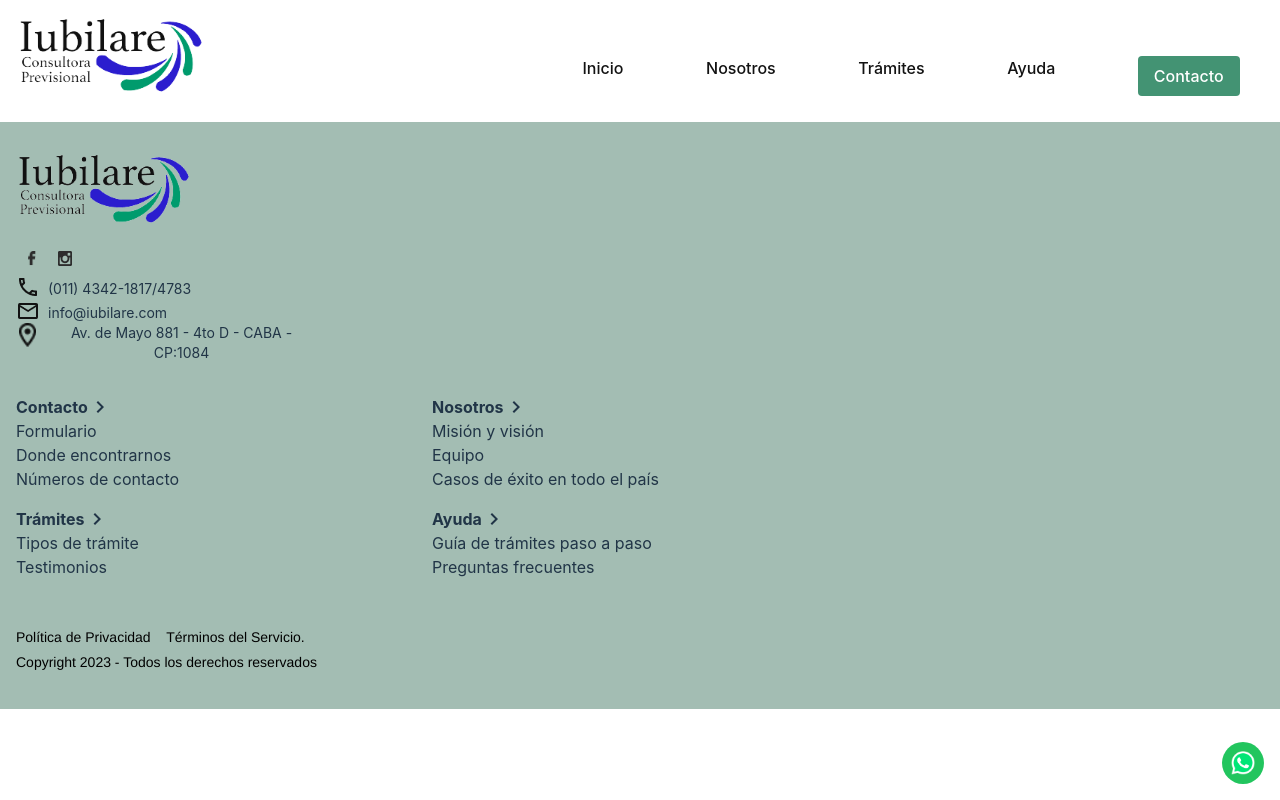
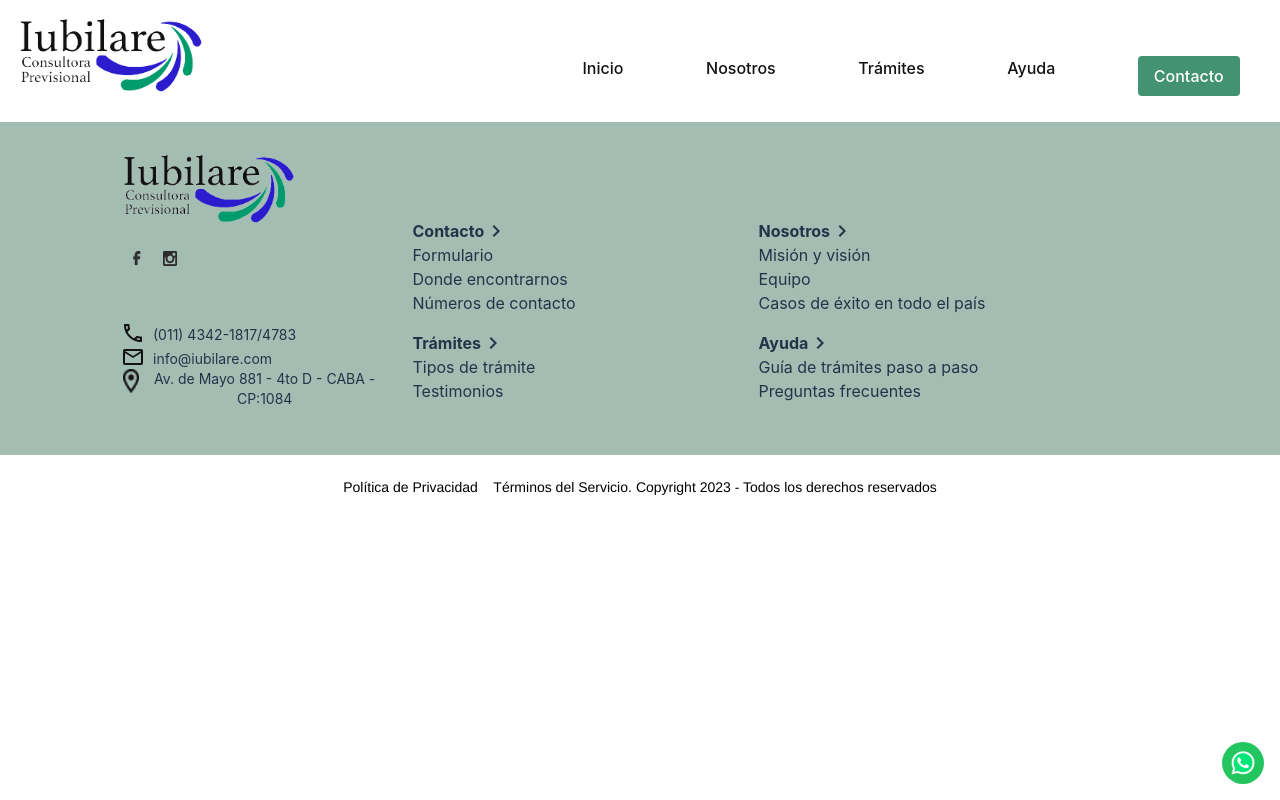
Before and after one commit to FooTalent/iubilare, a React (Vite) app: page /ayuda in a window 1280 px wide. Built offline with nearby package versions, Linux system fonts and the light colour scheme.

Commit message:
fix/footer

```diff
--- a/src/components/footer/Footer.tsx
+++ b/src/components/footer/Footer.tsx
@@ -11,10 +11,13 @@ const Footer = (): JSX.Element => {
 
 
     return (
-        /* w-[360px]  */
-        <div className="flex flex-wrap items-start gap-[32px_32px] pt-[32px] pb-[36px] px-[16px] relative bg-[#a3bdb3] md:h-full md:w-full">
+        <div>
 
-        <div className='w-full md:flex md:flex-col'>
+        {/* Contenedor Secciones Logo/Redes/Datos/Servicios */}
+        <div className="flex flex-wrap items-start gap-[32px_32px] pt-[32px] pb-[36px] px-[16px] relative bg-[#a3bdb3] md:h-full md:w-full md:px-[121px] ">
+
+        {/* Seccion Logo y Redes / Datos y Logos */}
+        <div className='w-full md:flex md:flex-col md:w-1/4'>
         <div className='w-full flex flex-row  md:flex-col justify-between'>
             <div className="relative w-[194px] h-[88px]">
                 <div className="relative w-[174px] h-[78px] -top-px">
@@ -41,9 +44,9 @@ const Footer = (): JSX.Element => {
         </div>
 
 
-
-
-            <div className="flex flex-col w-[300px]">
+            <div className="hidden md:block md:min-h-[46px]"></div>
+            {/* Seccion Datos y Logos */}
+            <div className="flex flex-col w-[300px] md:w-auto">
                 <div className='flex flex-row'>
                     <div className='w-[24px] h-[24px] flex justify-center'>
                         <img className="" src="./call.png" alt="Telefono" />
@@ -80,10 +83,10 @@ const Footer = (): JSX.Element => {
 
 
 
-
-            <div className="Footer flex flex-col justify-start md:w-2/3">
-            <div className="md:flex md:w-full">
-            <div className='flex flex-col mb-4 w-1/2'>
+        {/* Seccion Desplegables Servicios */}
+            <div className="w-full flex flex-col justify-start md:w-2/3 md:mt-[65px]">
+            <div className="w-full md:flex md:w-full">
+            <div className='w-full flex flex-col mb-4 md:w-1/2'>
                     <div className="flex">
                     <h2 className='text-left font-bold cursor-pointer' onClick={()=> {setContacto(!contacto)} }>Contacto</h2>
                     <KeyboardArrowRightIcon/>
@@ -95,7 +98,7 @@ const Footer = (): JSX.Element => {
                         <li>Números de contacto</li>
                     </ul>
             </div>
-            <div className='mb-4 w-1/2'>
+                <div className='w-full flex flex-col mb-4 md:w-1/2'>
                     <div className="flex">
                     <h2 className='text-left font-bold cursor-pointer' onClick={() => setNosotros(!nosotros)}>Nosotros</h2>
                     <KeyboardArrowRightIcon/>
@@ -110,7 +113,7 @@ const Footer = (): JSX.Element => {
             </div>
 
             <div className="md:flex md:w-full">
-            <div className='mb-4 flex flex-col w-1/2'>
+            <div className='w-full flex flex-col mb-4 md:w-1/2'>
                     <div className="flex">
                     <h2 className='text-left font-bold cursor-pointer' onClick={() => setTramites(!tramites)}>Trámites</h2>
                     <KeyboardArrowRightIcon/>
@@ -120,7 +123,7 @@ const Footer = (): JSX.Element => {
                         <li>Testimonios</li>
                     </ul>
             </div>
-            <div className='mb-4 flex flex-col w-1/2'>
+            <div className='w-full flex flex-col mb-4 md:w-1/2'>
                     <div className="flex">
                     <h2 className='text-left font-bold cursor-pointer' onClick={() => {setAyuda(!ayuda)}}>Ayuda</h2>
                     <KeyboardArrowRightIcon/>
@@ -133,13 +136,21 @@ const Footer = (): JSX.Element => {
             </div>
             </div>
 
-            <div className="flex w-full flex-col items-start gap-[4px] relative flex-[0_0_auto]">
+        </div>
+
+        {/* Contendero Seccion Politicas */}
+        {/* Seccion  Politicas  */}
+            <div className="flex w-full flex-col items-start gap-[4px] relative flex-[0_0_auto] bg-[#a3bdb3] md:bg-white md:flex-row md:items-center md:justify-center md:h-[65px] 2xl:[74px]">
+                <div>
                 <p className="[font-family:'Source_Sans_Pro-Regular',Helvetica] font-normal text-black text-[14px]">
                     Política de Privacidad&nbsp;&nbsp;&nbsp;&nbsp;Términos del Servicio.
                 </p>
+                </div>
+                <div>
                 <p className="[font-family:'Source_Sans_Pro-Regular',Helvetica] font-normal text-black text-[14px]">
                     Copyright 2023 - Todos los derechos reservados
                 </p>
+                </div>
             </div>
         </div>
     );
```
